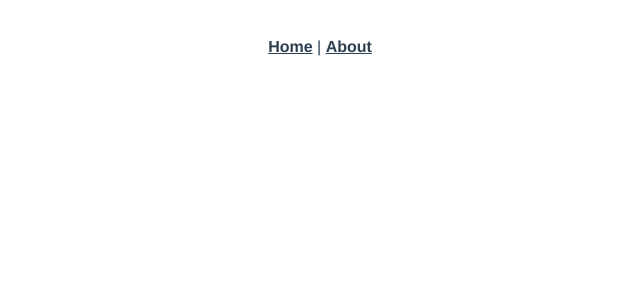
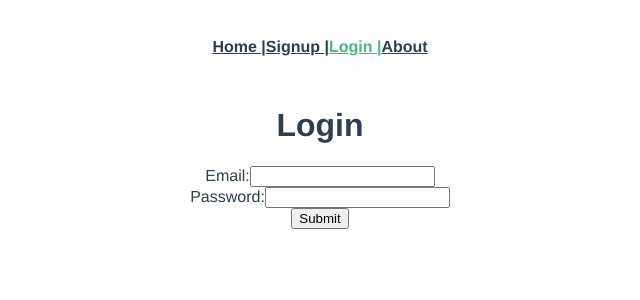
Before and after one commit to git-mckenzie/playlist-frontend-app, a Vue app: page /login in a window 1280 px wide. Shown: the top 300 px of the page, without its empty margins (320-960 px from the left). Built offline with nearby package versions, Linux system fonts and the light colour scheme.

Commit message:
adds login and logout functions, signup link to home page

```diff
--- a/src/App.vue
+++ b/src/App.vue
@@ -1,13 +1,41 @@
 <template>
   <div id="app">
     <div id="nav">
-      <router-link to="/">Home</router-link>
-      |
+      <router-link to="/">Home |</router-link>
+      <!-- <router-link v-if="!isLoggedIn()" to="/">Login |</router-link> -->
+      <router-link to="/signup">Signup |</router-link>
+      <router-link to="/login">Login |</router-link>
+      <router-link v-if="isLoggedIn()" to="/logout">Logout |</router-link>
+      <!-- <button v-if="isLoggedIn()" v-on:click="getUserID()">My Account</button> -->
       <router-link to="/about">About</router-link>
     </div>
     <router-view />
   </div>
 </template>
+
+<script>
+export default {
+  data: function () {
+    return {
+      user_id: "",
+    };
+  },
+  methods: {
+    getUserID: function () {
+      this.user_id = localStorage.getItem("user_id");
+      this.$router.push("/users/" + this.user_id);
+      this.$router.go();
+    },
+    isLoggedIn: function () {
+      if (localStorage.getItem("jwt")) {
+        return true;
+      } else {
+        return false;
+      }
+    },
+  },
+};
+</script>
 
 <style>
 #app {
--- a/src/views/Login.vue
+++ b/src/views/Login.vue
@@ -0,0 +1,48 @@
+<template>
+  <div class="login">
+    <form v-on:submit.prevent="submit()">
+      <h1>Login</h1>
+      <ul>
+        <li v-for="error in errors" v-bind:key="error">{{ error }}</li>
+      </ul>
+      <div>
+        <label>Email:</label>
+        <input type="email" v-model="newSessionParams.email" />
+      </div>
+      <div>
+        <label>Password:</label>
+        <input type="password" v-model="newSessionParams.password" />
+      </div>
+      <input type="submit" value="Submit" />
+    </form>
+  </div>
+</template>
+
+<script>
+import axios from "axios";
+export default {
+  data: function () {
+    return {
+      newSessionParams: {},
+      errors: [],
+    };
+  },
+  methods: {
+    submit: function () {
+      axios
+        .post("/sessions", this.newSessionParams)
+        .then((response) => {
+          axios.defaults.headers.common["Authorization"] = "Bearer " + response.data.jwt;
+          localStorage.setItem("jwt", response.data.jwt);
+          this.$router.push("/");
+        })
+        .catch((error) => {
+          console.log(error.response);
+          this.errors = ["Invalid email or password."];
+          this.email = "";
+          this.password = "";
+        });
+    },
+  },
+};
+</script>
--- a/src/views/Signup.vue
+++ b/src/views/Signup.vue
@@ -7,7 +7,7 @@
       </ul>
       <div>
         <label>Name:</label>
-        <input type="text" v-model="newUserParams.name" />
+        <input type="text" v-model="newUserParams.user_name" />
       </div>
       <div>
         <label>Email:</label>
```
Also changed, not shown: src/router/index.js (+4 -4 lines).
